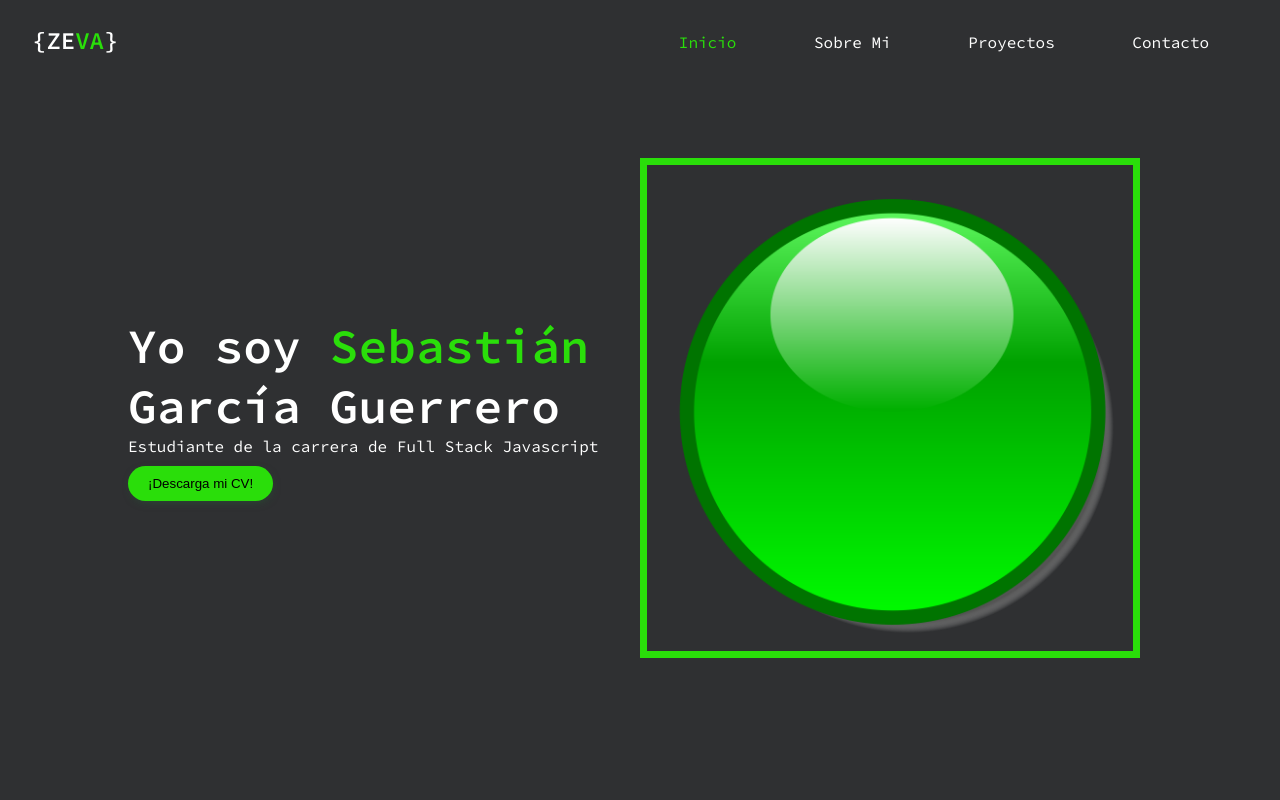
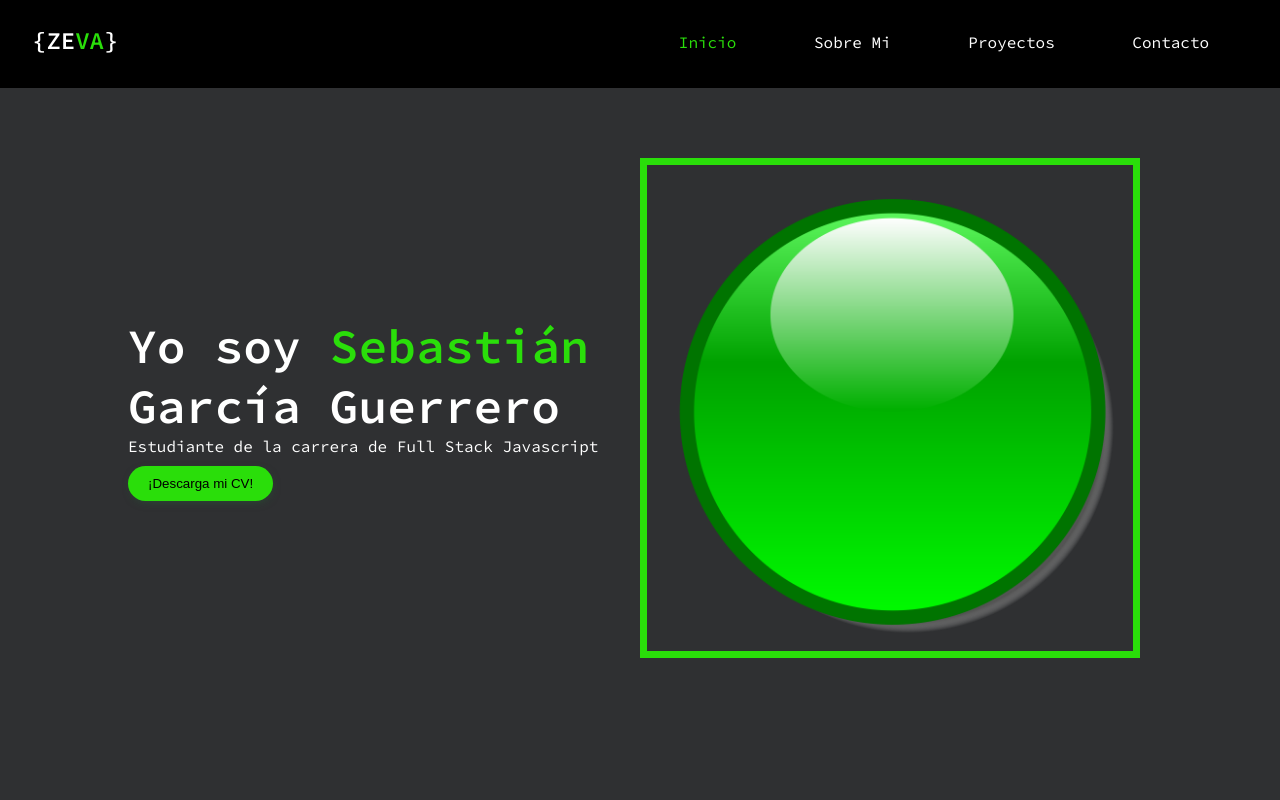
Before and after one commit to fran-dene/SebastianGarciaGuerrero.github.io, a plain HTML site: page index.html in a window 1280 px wide. Shown: the top 800 px of the page. Drawn offline with Linux system fonts and the light colour scheme.

Commit message:
First commit

```diff
--- a/css/styles.css
+++ b/css/styles.css
@@ -345,3 +345,7 @@ span{
 .social-network i {
   font-size: 1.5em;
 }
+
+.bg-black{
+  background-color: #000;
+}
--- a/index.html
+++ b/index.html
@@ -13,7 +13,7 @@
 
   <div class="wrapper">
     <header>
-      <nav class="navbar">
+      <nav class="navbar bg-black">
         <div class="brand">
           <h2>{ZE<span>VA</span>}</h2>
         </div>
```
